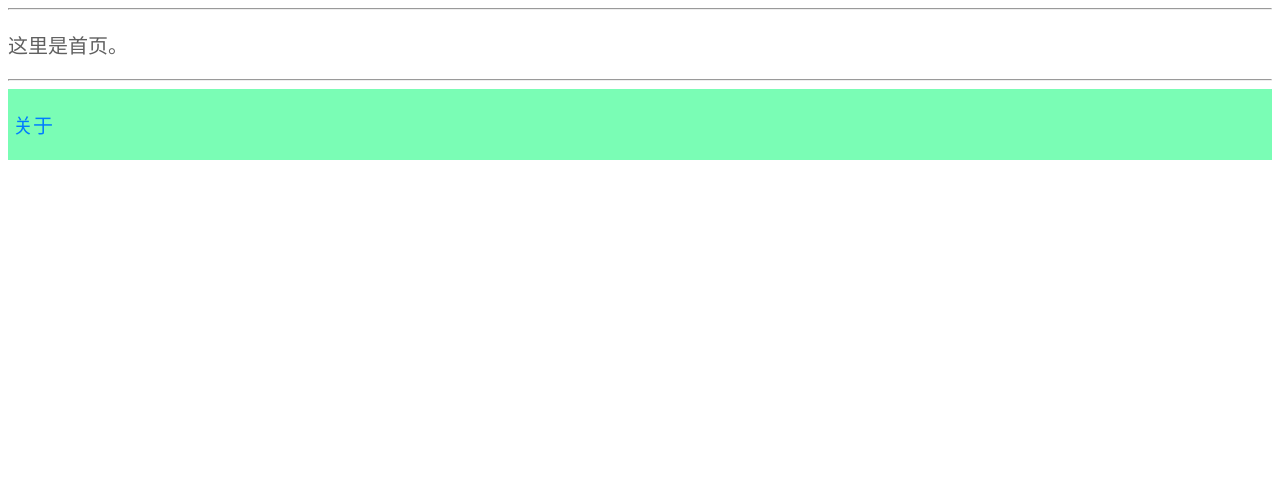
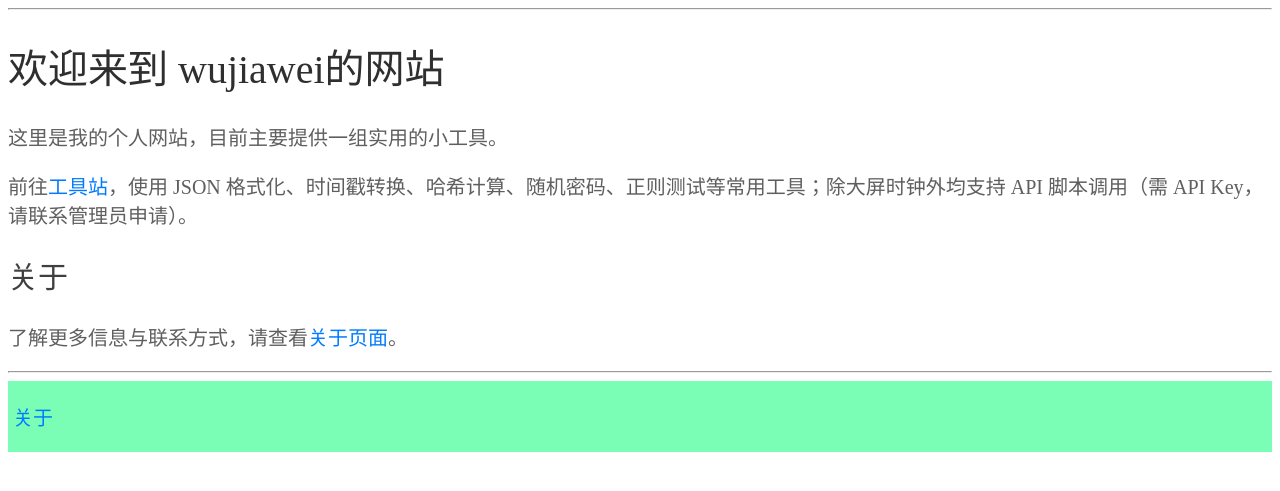
Before and after one commit to wujiawei36/wjw2, a Django app: page / in a window 1280 px wide. Shown: the part 32-523 px from the top of the page. Run offline with Django 5.2, Linux system fonts and the light colour scheme; data comes from the database, SQL or seed files in the repository.

Commit message:
首页扩充内容 + 工具页说明补 API Key 联系管理员

```diff
--- a/index/templates/index/index.html
+++ b/index/templates/index/index.html
@@ -1,7 +1,25 @@
 {% extends 'index/base.html' %}
 
 {% block content %}
-	<p class="p-text">
-		这里是首页。
-	</p>
+	<h1 class="h1-text">
+		欢迎来到 {{ site_name }}
+	</h1>
+
+	<div>
+		<p class="p-text">
+			这里是我的个人网站，目前主要提供一组实用的小工具。
+		</p>
+		<p class="p-text">
+			前往<a class="a-text" href="/tools/">工具站</a>，使用 JSON 格式化、时间戳转换、哈希计算、随机密码、正则测试等常用工具；除大屏时钟外均支持 API 脚本调用（需 API Key，请联系管理员申请）。
+		</p>
+	</div>
+
+	<div>
+		<h2 class="h2-text">
+			关于
+		</h2>
+		<p class="p-text">
+			了解更多信息与联系方式，请查看<a class="a-text" href="/about">关于页面</a>。
+		</p>
+	</div>
 {% endblock %}
--- a/tool/templates/tool/index.html
+++ b/tool/templates/tool/index.html
@@ -6,7 +6,7 @@
 {% endblock %}
 {% block content %}
 <h2 class="h2-text">工具站</h2>
-<p class="p-text">「浏览器处理」在本地运行不发请求，「服务器处理」需请求服务器；标注「支持API」的可脚本调用（需 API Key）。</p>
+<p class="p-text">「浏览器处理」在本地运行不发请求，「服务器处理」需请求服务器；标注「支持API」的可脚本调用，需 API Key（请联系管理员申请）。</p>
 
 <div class="tool-grid">
 	{% for t in tools %}
```
